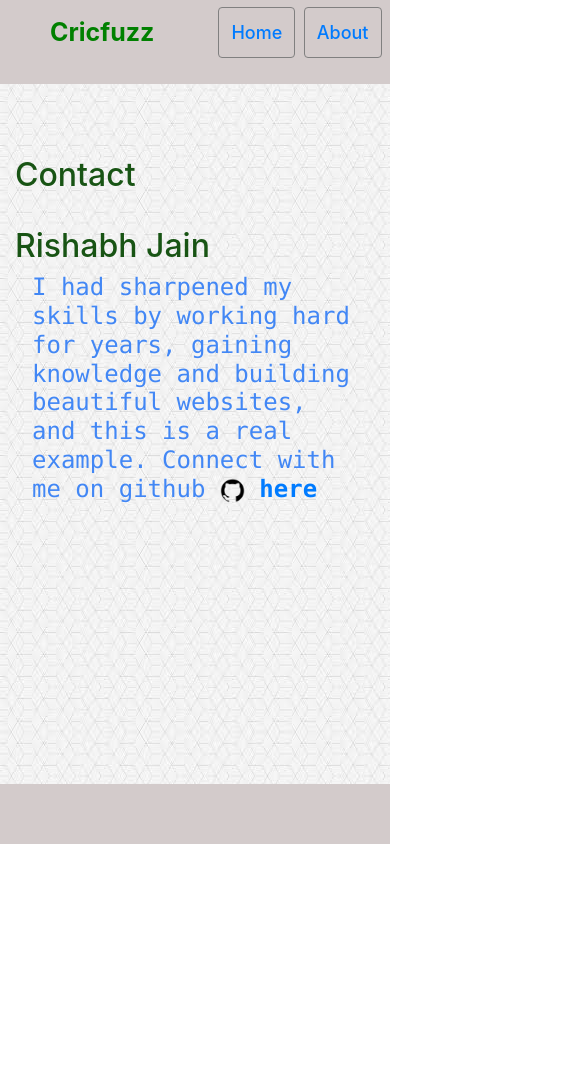
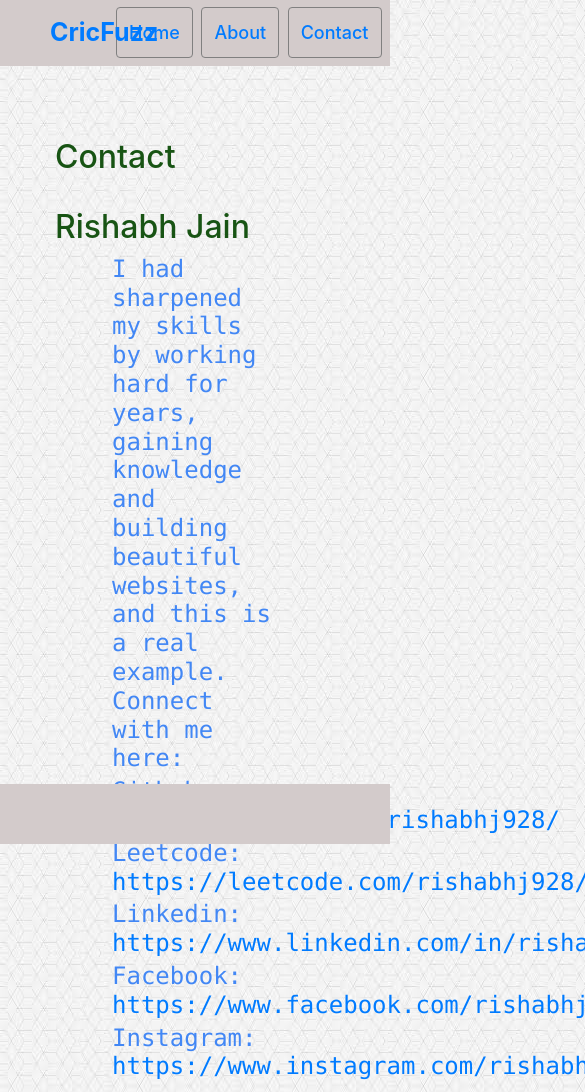
Before and after one commit to rishabhj928/cricfuzz, a website: page public/contact.html in a window 390 px wide. Shown: the top 1092 px of the page, 585 px wide, since content can reach past the window. Before the commit the page ends 844 px from the top, so only its background shows below. Drawn offline with nearby package versions, Linux system fonts and the light colour scheme; no server answers.

Commit message:
ui/ux update

```diff
--- a/public/contact.html
+++ b/public/contact.html
@@ -1,6 +1,7 @@
 <html>
 <head>
-    <title>Contact | Cricfuzz - Live Cricket Score</title>
+    <title>Contact | Cricfuzz | Live Cricket Score | Rishabh Jain</title>
+    <meta name="description" content="This website is all about cricket matches. It tells us the live cricket matches hapening around the world, and their live scores, exclusively developed by Mr. Rishabh Jain">
     <script src="https://ajax.googleapis.com/ajax/libs/jquery/3.3.1/jquery.min.js"></script>
     <script type="text/javascript" src="style/script.js"></script>
     <link rel="stylesheet" href="https://maxcdn.bootstrapcdn.com/bootstrap/4.1.0/css/bootstrap.min.css">
@@ -9,10 +10,11 @@
 </head>
 <body>
     <div class="header">
-        <h2>Cricfuzz</h2>
+        <h2><a href="/">CricFuzz</a></h2>
         <div class="header-right">
             <h4 class="abc"><a href="/">Home</a></h4>
             <h4 class="abc"><a href="/about">About</a></h4>
+            <h4 class="abc"><a href="/contact">Contact</a></h4>
         </div>
     </div>
     <br><br><br>
@@ -24,8 +26,13 @@
         <h2 id="a1">Rishabh Jain</h2>
         <div class="container">
             <h4 class="text1">
-                I had sharpened my skills by working hard for years, gaining knowledge and building beautiful websites, and this is a real example. Connect with me on github <img src="images/github-logo.png" style="width: 25px;height: 25px;"> <a href="https://github.com/rishabhj928/" target="_blank"><b>here</b></a>
+                I had sharpened my skills by working hard for years, gaining knowledge and building beautiful websites, and this is a real example. Connect with me here:
             </h4>
+            <h4 class="text1">Github: <a href="https://github.com/rishabhj928/" target="_blank">https://github.com/rishabhj928/</a></h4>
+            <h4 class="text1">Leetcode: <a href="https://leetcode.com/rishabhj928/" target="_blank">https://leetcode.com/rishabhj928/</a></h4>
+            <h4 class="text1">Linkedin: <a href="https://www.linkedin.com/in/rishabhj928/" target="_blank">https://www.linkedin.com/in/rishabhj928/</a></h4>
+            <h4 class="text1">Facebook: <a href="https://www.facebook.com/rishabhjain200" target="_blank">https://www.facebook.com/rishabhjain200</a></h4>
+            <h4 class="text1">Instagram: <a href="https://www.instagram.com/rishabhj928/" target="_blank">https://www.instagram.com/rishabhj928/</a></h4>
         </div>
 
     </div>
@@ -33,9 +40,10 @@
     <div class="footer">
         <div class="container">
             <marquee>
-                <strong>&copy; Rishabh Jain</strong>
+                <strong>&copy; 2018 - <span id="cur_year"></span> Rishabh Jain</strong>
             </marquee>
         </div>
     </div>
+    <script>document.querySelector("#cur_year").innerHTML = new Date().getFullYear();</script>
 </body>
 </html>
--- a/public/style/script.js
+++ b/public/style/script.js
@@ -5,7 +5,7 @@
         let outerDiv = document.createElement('div'),
             cardHeader = document.createElement('div'),
             cardBody = document.createElement('div')
-        $(outerDiv).addClass('col-sm-8 card outerDiv bg-danger text-white')
+        $(outerDiv).addClass('col-sm-12 col-md-8 card outerDiv bg-danger text-white')
         $(cardHeader).addClass('card-header headerDiv text-white bg-danger').html(`${data.msg.status}`)
         $(cardBody).addClass('card-body text-white').html(`<pre class="m-0 text-white">${JSON.stringify(data.msg, null, 2)}</pre>`)
         let results = $('#matches .row')
@@ -17,7 +17,7 @@
             let outerDiv = document.createElement('div'),
                 cardHeader = document.createElement('div'),
                 cardBody = document.createElement('div')
-            $(outerDiv).addClass('col-sm-8 card outerDiv')
+            $(outerDiv).addClass('col-sm-12 col-md-8 card outerDiv')
 
             $(cardHeader).addClass('card-header headerDiv text').html(`${match.name}`)
             if (match.matchType.matchWinner != undefined) {
--- a/public/style/style.css
+++ b/public/style/style.css
@@ -3,6 +3,13 @@
     margin: 0;
     padding: 0;
 }
+
+@media screen and (max-width: 768px) {
+    .container {
+        max-width: calc(100% - 80px) !important;
+    }
+}
+
 .card:hover{
     background-color: #84ad80;
 }
@@ -80,7 +87,7 @@
     width: 100%;
     overflow: hidden;
     background-color: #d3cbcb;
-    height: 10%;
+    height: auto;
 }
 .header-right {
     margin-top: -65px;
```
Also changed, not shown: public/about.html (+15 -5 lines), public/index.html (+8 -5 lines).
